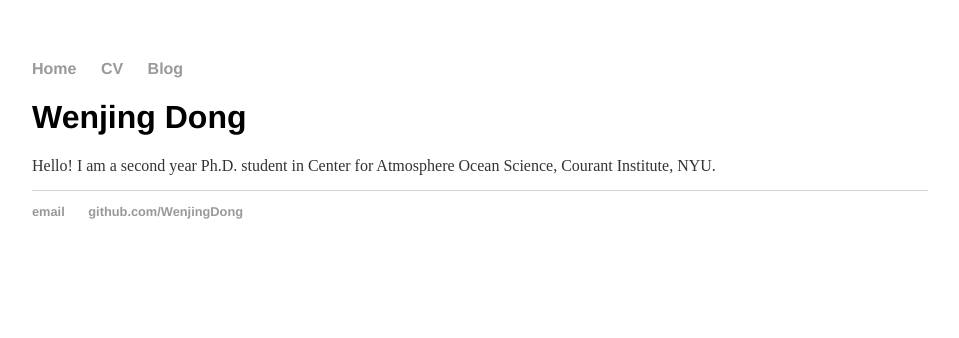
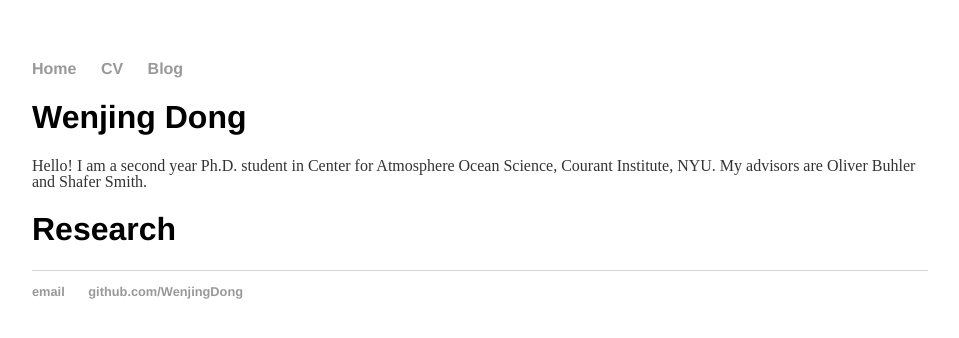
Before and after one commit to WenjingDong/Personal-Webpage, a Jekyll site: the page built from index.html, in a window 1280 px wide. Shown: the top 338 px of the page, without its empty margins (160-1119 px from the left). Built offline with Jekyll 4.4.1, drawn with Linux system fonts in a browser that asks for light colours.

Commit message:
Update index.html
add research section

```diff
--- a/index.html
+++ b/index.html
@@ -4,5 +4,7 @@ title: Wenjing Dong
 ---
 <div class="blurb">
 	<h1>Wenjing Dong</h1>
-        <p>Hello! I am a second year Ph.D. student in Center for Atmosphere Ocean Science, Courant Institute, NYU. </p>
+        <p>Hello! I am a second year Ph.D. student in Center for Atmosphere Ocean Science, Courant Institute, NYU. My advisors are Oliver Buhler and Shafer Smith.</p>
+
+	<h1>Research</h1>
 </div><!-- /.blurb -->
```
